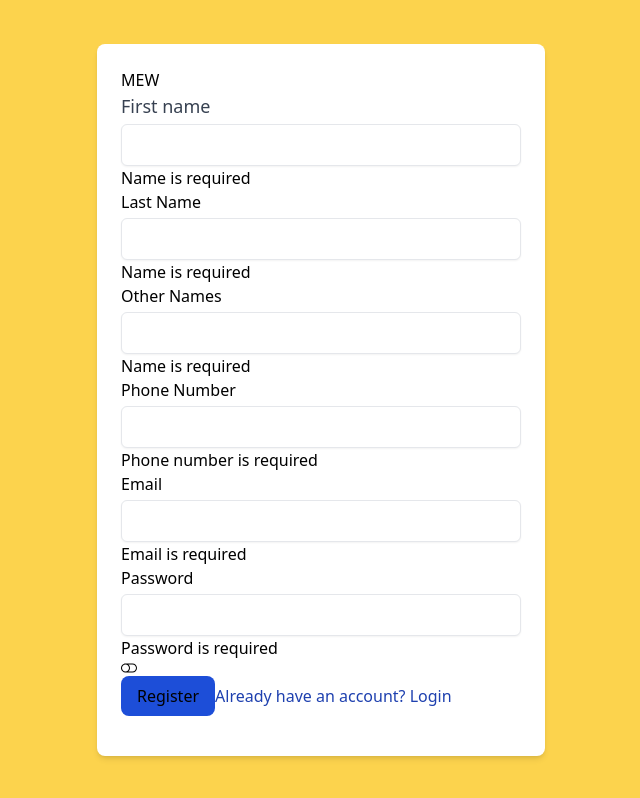
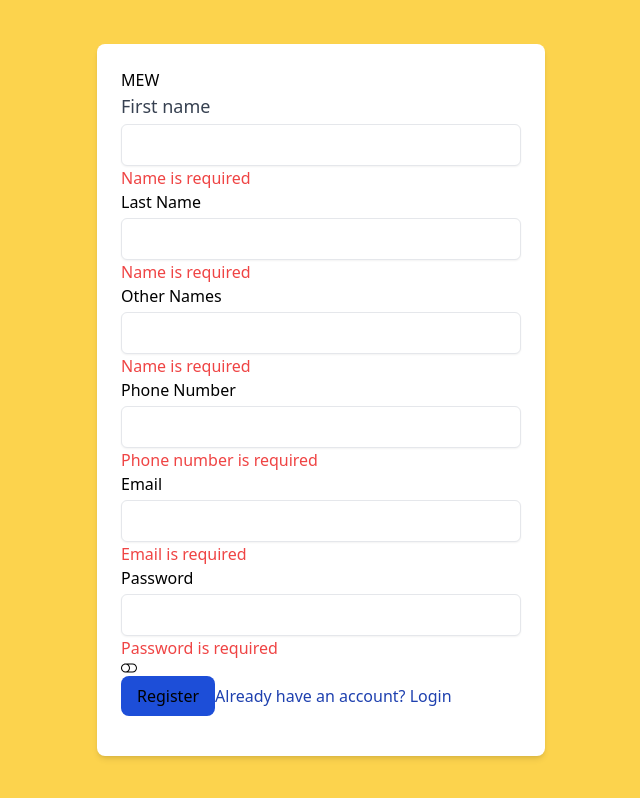
Before and after one commit to pironoid14/Authenticator-app, a React (Vite) app: page /register in a window 1280 px wide. Both pictures are taken after a click on the button "Register". Shown: the whole page, without its empty margins (319-959 px from the left). Built offline with nearby package versions, Linux system fonts and the light colour scheme.

Commit message:
added danger sign

```diff
--- a/src/App.tsx
+++ b/src/App.tsx
@@ -1,4 +1,4 @@
-import {Home} from "./Pages/Home"
+
 import  {Login}  from "./Pages/login";
 import {Register} from "./Pages/register";
 import { Routes, Route } from "react-router-dom";
@@ -12,7 +12,7 @@ function App() {
       <div >
 
         <Routes>
-          <Route path="/" element ={<Home/>}/>
+
           <Route path="/login" element = {<Login/>}/>
           <Route path="/register" element = {<Register/>}/>
           <Route/>
--- a/src/Pages/register.tsx
+++ b/src/Pages/register.tsx
@@ -40,43 +40,43 @@ export const Register = () => {
           <input type="text" name=""  className="rounded-md shadow-sm w-full border focus:outline-none focus:ring mt-1 focus:border-blue-500 px-3 py-2" value={name}
             onChange={(e) => setName(e.target.value)}
           />
-          {errors.name && <p>{errors.name}</p>}
+          {errors.name && <p className="text-red-500">{errors.name}</p>}
 
           <label htmlFor="">Last Name</label>
           <input type="text" name="" className="rounded-md shadow-sm w-full border focus:outline-none focus:ring mt-1 focus:border-blue-500 px-3 py-2" value={name}
             onChange={(e) => setName(e.target.value)}
           />
-          {errors.name && <p>{errors.name}</p>}
+          {errors.name && <p className="text-red-500">{errors.name}</p>}
 
           <label htmlFor="">Other Names</label>
           <input type="text" name="" className="rounded-md shadow-sm w-full border focus:outline-none focus:ring mt-1 focus:border-blue-500 px-3 py-2" value={name}
             onChange={(e) => setName(e.target.value)}
           />
-          {errors.name && <p>{errors.name}</p>}
+          {errors.name && <p className="text-red-500">{errors.name}</p>}
 
           <label htmlFor="">Phone Number</label>
           <input type="tel" name="" id="" className="rounded-md shadow-sm w-full border focus:outline-none focus:ring mt-1 focus:border-blue-500 px-3 py-2" value={number}
             onChange={(e) => setNumber(e.target.value)}
           />
-          {errors.number && <p>{errors.number}</p>}
+          {errors.number && <p className="text-red-500">{errors.number}</p>}
 
 
           <label htmlFor="">Email</label>
           <input type="email" name="email" id="" className="rounded-md shadow-sm w-full border focus:outline-none focus:ring mt-1 focus:border-blue-500 px-3 py-2" value={email}
             onChange={(e) => setEmail(e.target.value)}
           />
-          {errors.email && <p>{errors.email}</p>}
+          {errors.email && <p className="text-red-500">{errors.email}</p>}
 
           <label htmlFor="">Password</label>
           <input type="password" name="" id="" className="rounded-md shadow-sm w-full border focus:outline-none focus:ring mt-1 focus:border-blue-500 px-3 py-2" value={password}
             onChange={(e) => setPassword(e.target.value)}
           />
-          {errors.password && <p>{errors.password}</p>}
+          {errors.password && <p className="text-red-500">{errors.password}</p>}
 
           <div>
             <LiaToggleOffSolid />
           </div>
-
+          <div></div>
           <button type="button" onClick={handleRegister} className=" bg-blue-700 rounded-lg px-4 py-2 hover:bg-stone-600 ">Register</button>
           <Link to="/login" className="text-blue-800">Already have an account? Login</Link>
 
```
